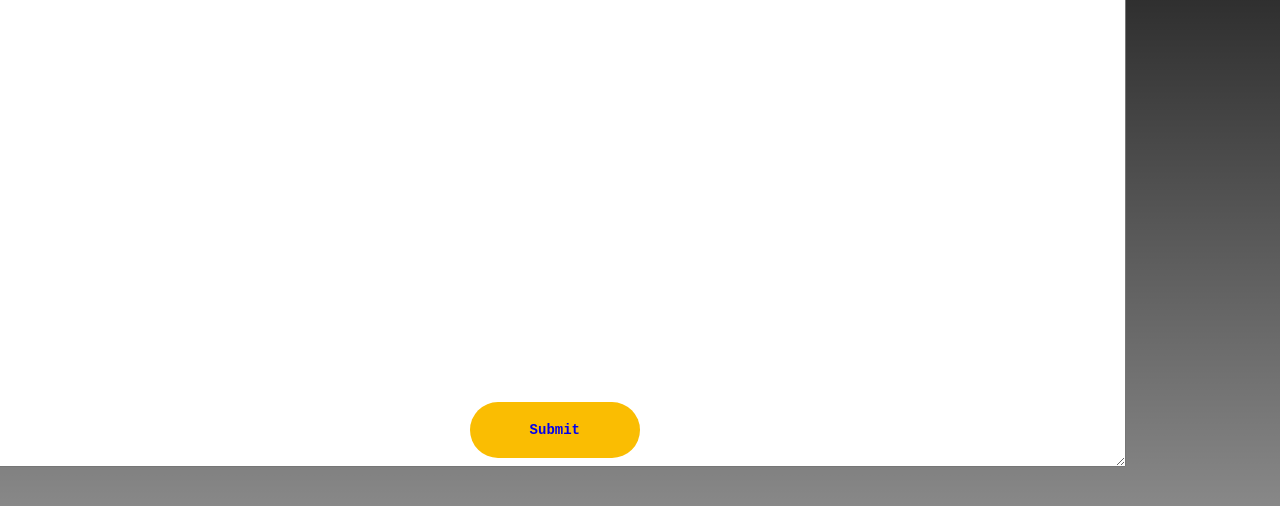
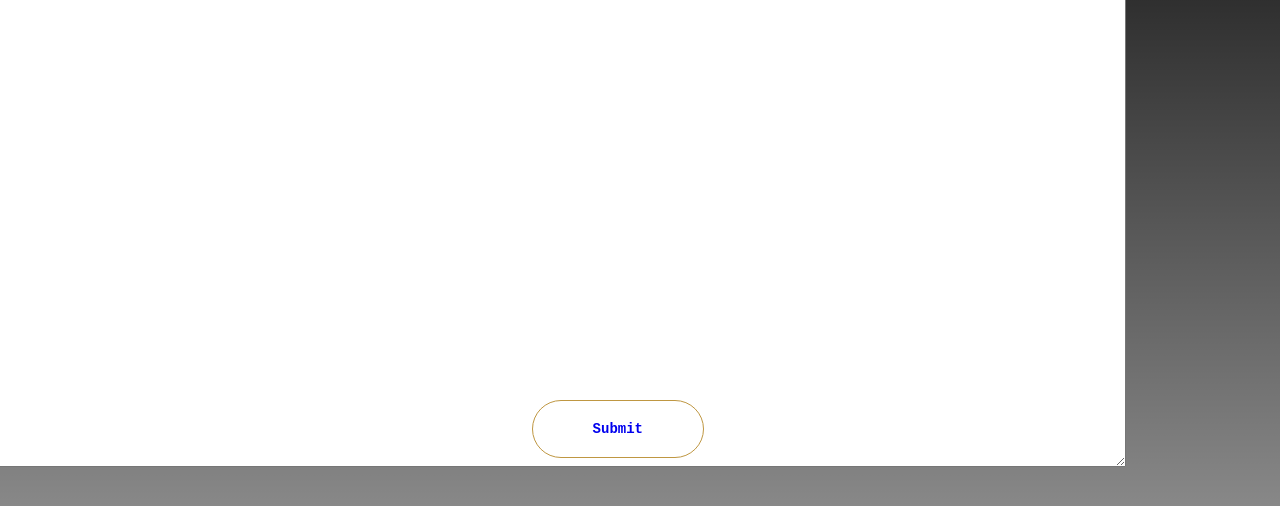
Before and after one commit to Krukri/WD34_EXERCISE5_BANAAG, a plain HTML site: page TravelWebsite/something.html in a window 1280 px wide. In both pictures the pointer is over the element "Submit". Shown: the part 270-776 px from the top of the page. Drawn offline with Linux system fonts and the light colour scheme; a web font is replaced by a local one.

Commit message:
Update something.html

```diff
--- a/TravelWebsite/something.html
+++ b/TravelWebsite/something.html
@@ -92,10 +92,16 @@ header{
 	font-size: 14px;
 	border-radius: 45px;
 	position: absolute;
-	right: 50%;
+	right: 45%;
 	bottom: 9%;
 
-
+}
+.submitt:hover{
+	border:1px solid #BF9742;
+	color: #BF9742;
+	background-color: white;
+	transition: background-color 0.6s ease;
+	cursor: pointer;
 }
 .submitt a{
 	text-decoration: none;
@@ -122,7 +128,7 @@ header{
 
     </div>
 <div class="submitt">
-	<a href="next1.html" class="nextbtn">Submit</a>
+	<a href="something.html" class="nextbtn">Submit</a>
 </div>
 
 </body>
```
